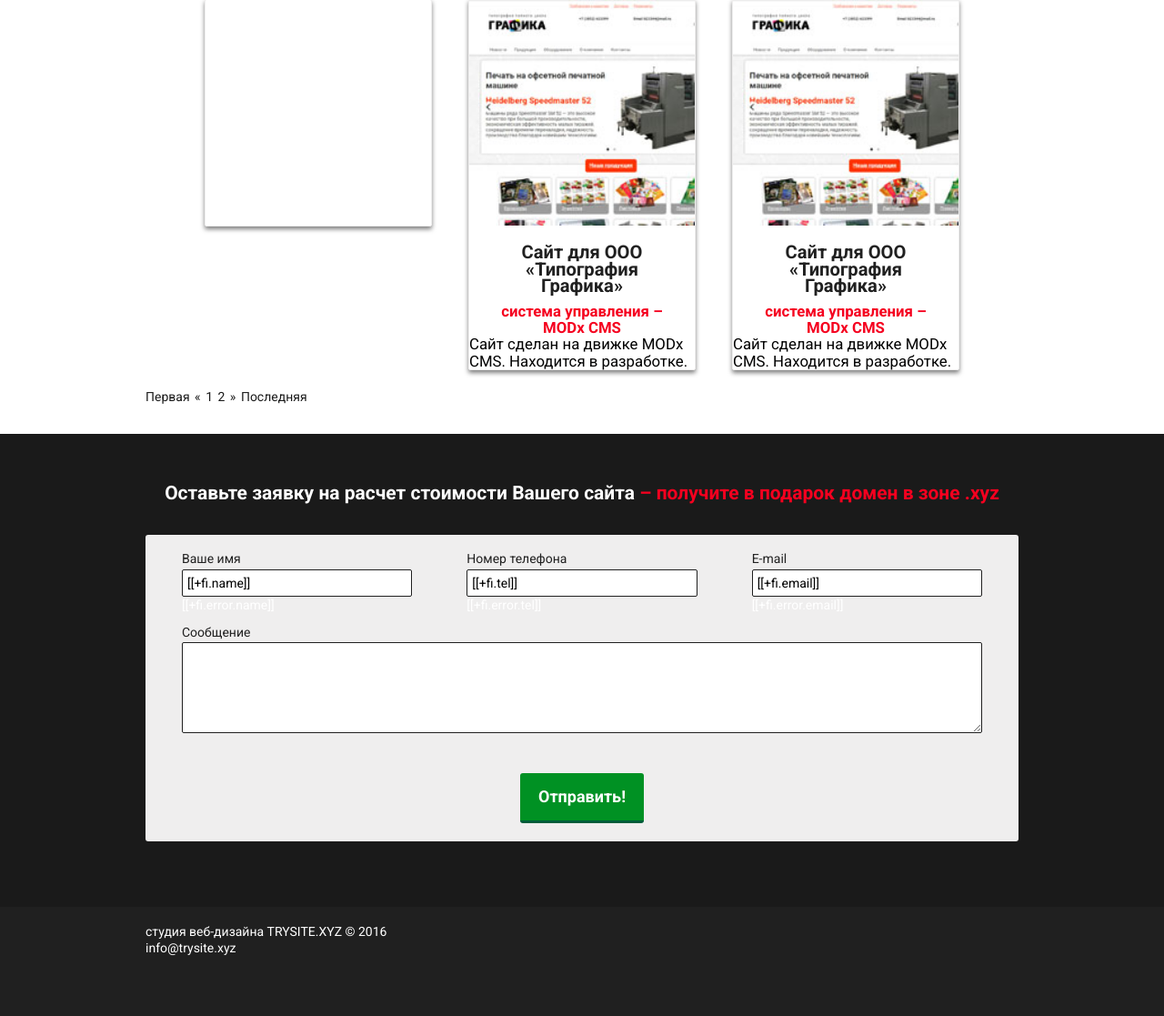
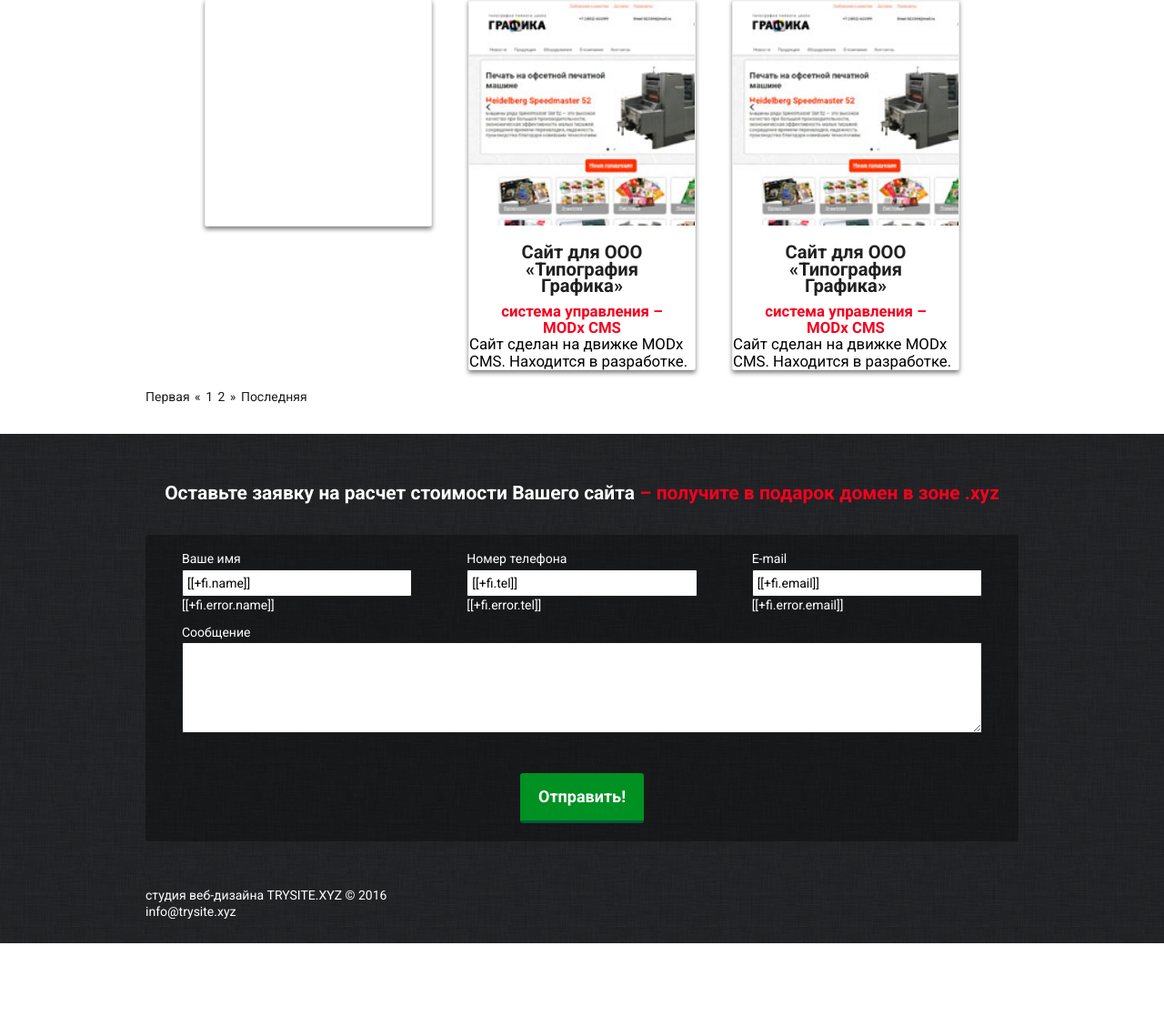
Before and after one commit to Antoha5001/web.alt, a PHP site: page /base.html in a window 1280 px wide. Shown: the part 202-1319 px from the top of the page at 91% size. After the commit the page ends 1239 px from the top, so only its background shows below. Run offline with PHP 8.4, Linux system fonts and the light colour scheme; some libraries are stand-ins or nearby versions.

Commit message:
Add bg footer

```diff
--- a/css/style.css
+++ b/css/style.css
@@ -157,12 +157,12 @@
 .main {
   /*background: #fff; */
   max-width: 100%;
-  margin: 0 auto -600px;
+  margin: 0 auto -480px;
   background: url("../images/fon.png") white;
   min-height: 100%; }
 
 .all {
-  padding: 0 0 600px; }
+  padding: 0 0 480px; }
 
 .conteiner {
   max-width: 1000px;
@@ -555,15 +555,15 @@
 /*-------------*/
 /*forms bottom*/
 .form-box-bottom__block {
-  background: #1A1A1A;
+  background: url("/images/footer_bg.png") #1A1A1A;
   color: #fff;
   /* align-self: flex-end;*/
-  min-height: 520px;
-  padding-bottom: 20px; }
+  min-height: 480px;
+  padding-bottom: 10px; }
 
 .form-box__bottom {
   margin-top: 0;
-  background: #efeeee;
+  background: rgba(0, 0, 0, 0.3);
   width: 100%;
   min-height: 40px;
   border-radius: 3px;
@@ -630,7 +630,6 @@
       margin: 0 10px 20px; } }
 
 .form-box-bottom__input-name {
-  color: #202020;
   display: block;
   padding: 2px 0;
   width: 100%;
@@ -839,10 +838,10 @@
 
 /*---FOOTER---*/
 .footer {
-  background: #202020;
+  background: url("/images/footer_bg.png") #202020;
   flex: 1 1 100%;
   margin: 0;
-  height: 120px;
+  min-height: 80px;
   overflow: hidden;
   color: #6762ba;
   /*align-self: flex-start;*/ }
--- a/css/style.scss
+++ b/css/style.scss
@@ -117,13 +117,13 @@
 .main {
 	/*background: #fff; */
 	max-width: 100%;
-	margin: 0 auto -600px;
+	margin: 0 auto -480px;
 	background: url("../images/fon.png") white;
 	min-height: 100%;
 }
 
 .all {
-	padding: 0 0 600px;
+	padding: 0 0 480px;
 }
 
 .conteiner {
@@ -581,18 +581,17 @@
 /*forms bottom*/
 
 .form-box-bottom__block {
-	background: /*url("../images/forms.png")*/
-	$black;
+	background: url('/images/footer_bg.png') $black;
 	color: #fff;
 	/* align-self: flex-end;*/
-	min-height: 520px;
-	padding-bottom: 20px;
+	min-height: 480px;
+	padding-bottom: 10px;
 	//@include shadow();
 }
 
 .form-box__bottom {
 	margin-top: 0;
-	background: $gray;
+	background:  rgba(0,0,0,0.3);
 	width: 100%;
 	min-height: 40px;
 	@include bradius(3px);
@@ -659,7 +658,6 @@
 }
 
 .form-box-bottom__input-name {
-	color: $dark-gray;
 	display: block;
 	padding: 2px 0;
 	width: 100%;
@@ -899,10 +897,10 @@
 /*---FOOTER---*/
 
 .footer {
-	background: $dark-gray;
+	background: url('/images/footer_bg.png') $dark-gray;
 	flex: 1 1 100%;
 	margin: 0;
-	height: 120px;
+	min-height: 80px;
 	overflow: hidden;
 	color: #6762ba;
 	/*align-self: flex-start;*/
```
Also changed, not shown: images/footer_bg.png (added).
